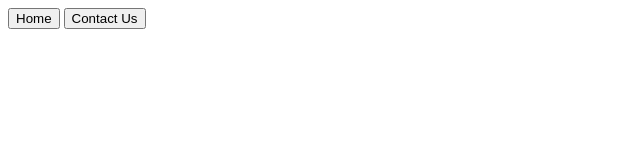
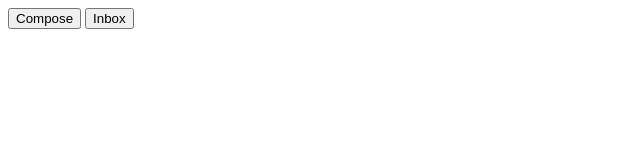
Before and after one commit to vstephne/Speech-Text-Translator, a plain HTML site: page index.html in a window 1280 px wide. Shown: the full height of the page, 0-640 px from the left. Drawn offline with Linux system fonts and the light colour scheme.

Commit message:
adding names to buttons

```diff
--- a/index.html
+++ b/index.html
@@ -8,8 +8,8 @@
         </head>
         <body>
             <div id="container">
-                <button  id="compose" >Home</button>
-                <button id="inbox">Contact Us</button>
+                <button  id="compose" >Compose</button>
+                <button id="inbox">Inbox</button>
             </div>
         </body>
 </html>
```
